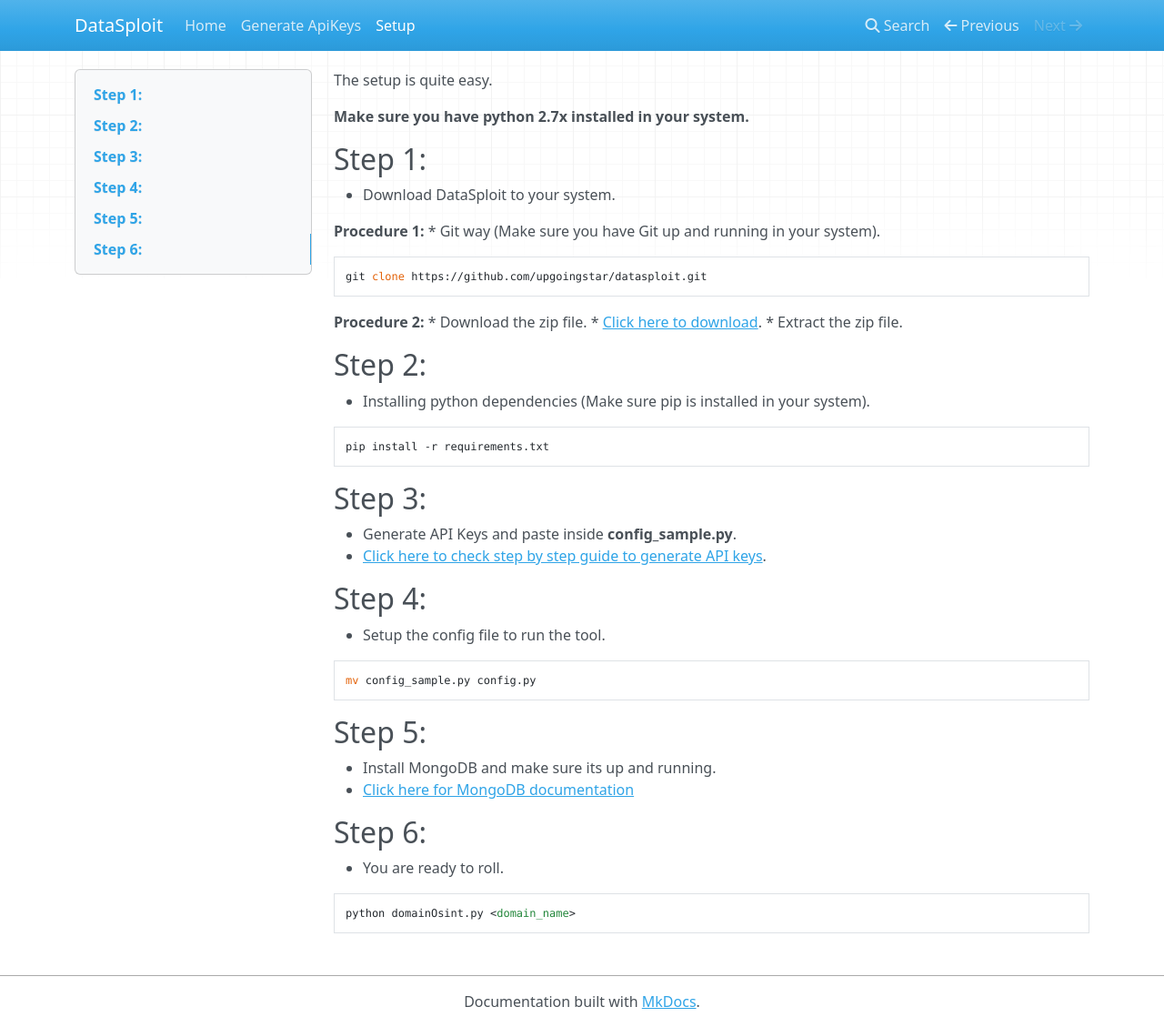
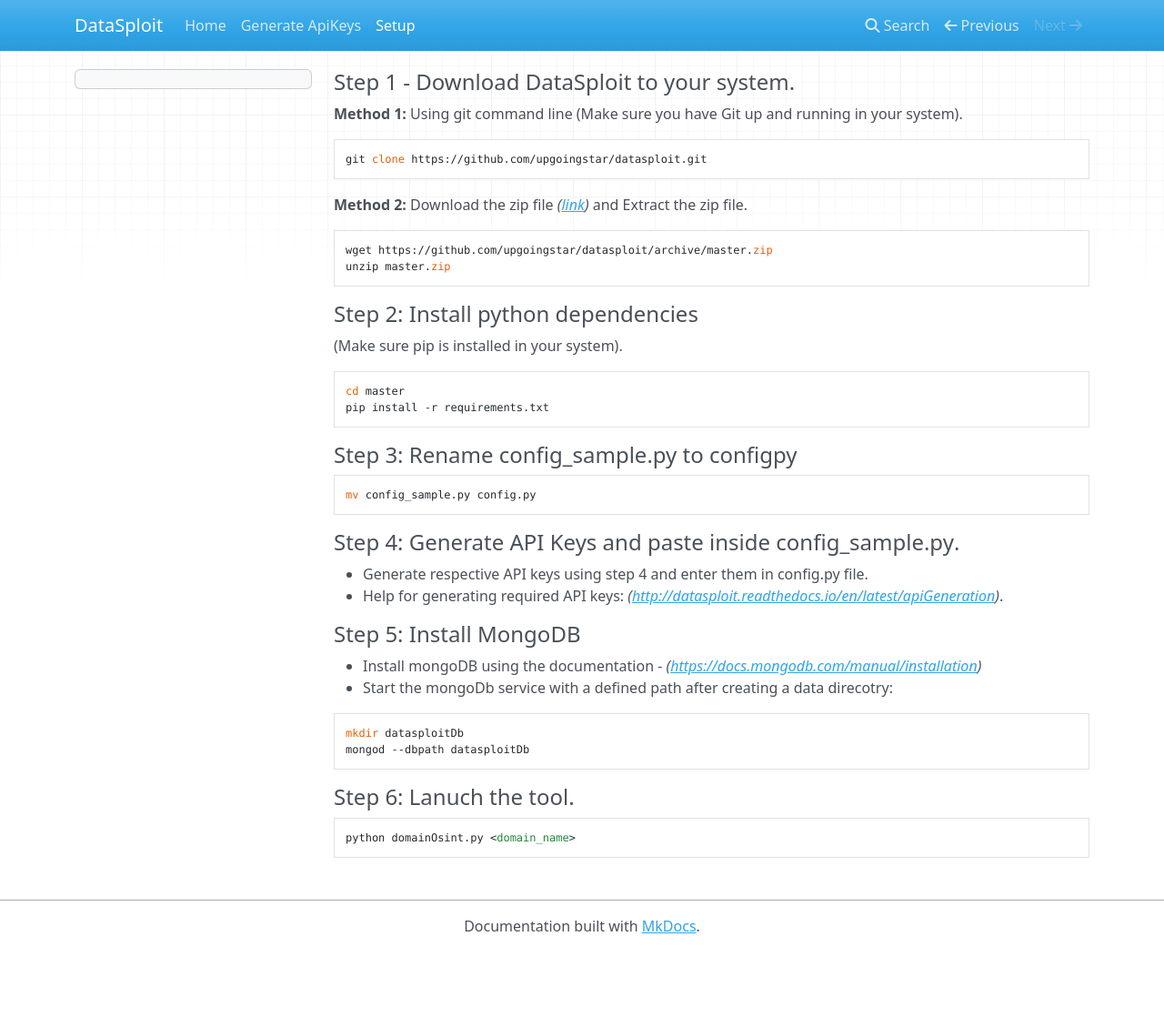
Before and after one commit to dvopsway/datasploit, an MkDocs documentation site: the page built from docs/setupGuide.md, in a window 1280 px wide and 1129 px high. Shown: the whole window at 91% size. Built offline with MkDocs 1.6.1, drawn with Linux system fonts in a browser that asks for light colours; nearby versions of some CDN libraries; old or Windows-style settings are respelled for this version of MkDocs.

Commit message:
few changes in docs

````diff
--- a/docs/setupGuide.md
+++ b/docs/setupGuide.md
@@ -1,43 +1,40 @@
-The setup is quite easy.
+#### Step 1 - Download DataSploit to your system.
 
-**Make sure you have python 2.7x installed in your system.**
-
-## Step 1:
-* Download DataSploit to your system.
-
-**Procedure 1:**
-* Git way (Make sure you have Git up and running in your system).
+**Method 1:**
+Using git command line (Make sure you have Git up and running in your system).
 ```
 git clone https://github.com/upgoingstar/datasploit.git
 ```
 
-**Procedure 2:**
-* Download the zip file.
-* [Click here to download](../archive/master.zip).
-* Extract the zip file.
+**Method 2:**
+Download the zip file *([link](https://github.com/upgoingstar/datasploit/archive/master.zip))* and Extract the zip file.
+```
+wget https://github.com/upgoingstar/datasploit/archive/master.zip
+unzip master.zip
+```
 
-## Step 2:
-* Installing python dependencies (Make sure pip is installed in your system).
+#### Step 2: Install python dependencies
+(Make sure pip is installed in your system).
 ```
+cd master
 pip install -r requirements.txt
 ```
-
-## Step 3:
-* Generate API Keys and paste inside **config_sample.py**.
-* [Click here to check step by step guide to generate API keys](API-Generation).
-
-## Step 4:
-* Setup the config file to run the tool.
+#### Step 3: Rename config_sample.py to configpy
 ```
 mv config_sample.py config.py
 ```
+#### Step 4: Generate API Keys and paste inside **config_sample.py**.
+* Generate respective API keys using step 4 and enter them in config.py file.
+* Help for generating required API keys: *([http://datasploit.readthedocs.io/en/latest/apiGeneration](http://datasploit.readthedocs.io/en/latest/apiGeneration/))*.
 
-## Step 5:
-* Install MongoDB and make sure its up and running.
-* [Click here for MongoDB documentation](https://docs.mongodb.com/manual/installation/)
-
-## Step 6:
-* You are ready to roll.
+#### Step 5: Install MongoDB
+* Install mongoDB using the documentation - *([https://docs.mongodb.com/manual/installation](https://docs.mongodb.com/manual/installation/))*
+* Start the mongoDb service with a defined path after creating a data direcotry:
+```
+mkdir datasploitDb
+mongod --dbpath datasploitDb
+```
+#### Step 6: Lanuch the tool.
 ```
 python domainOsint.py <domain_name>
 ```
````
Also changed, not shown: docs/apiGeneration.md (+6 -6 lines).
